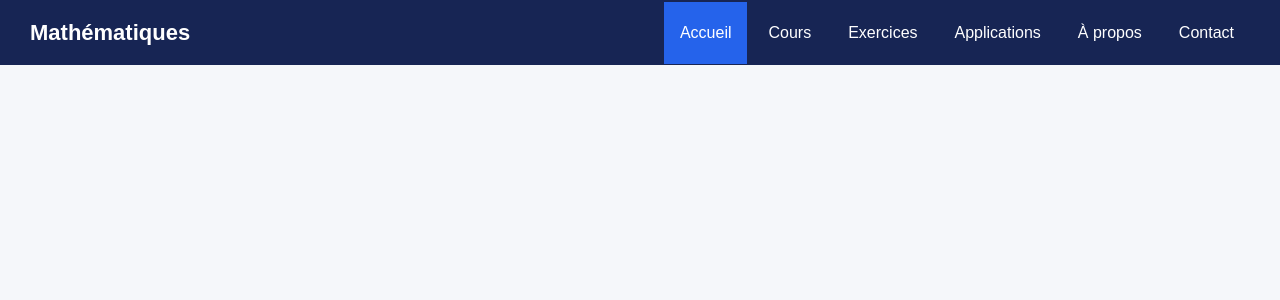
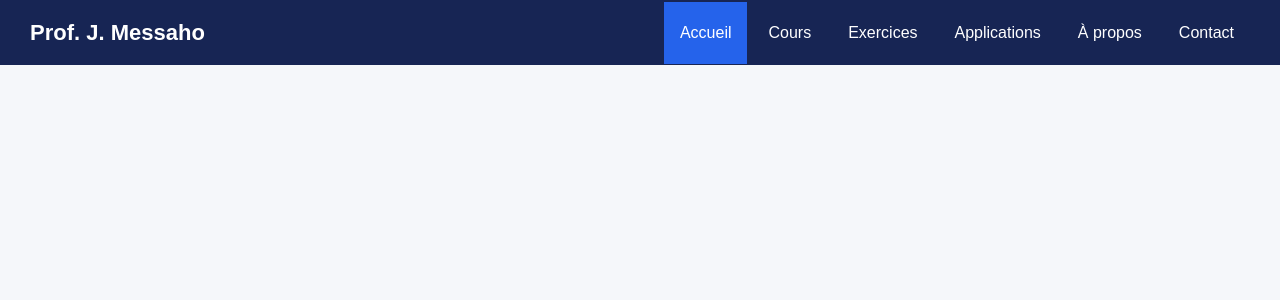
Before and after one commit to jmessaho/django26, a Django app: page / in a window 1280 px wide. Shown: the top 300 px of the page. Run offline with Django 5.2, Linux system fonts and the light colour scheme.

Commit message:
deployement 1.0.1

```diff
--- a/app26/templates/index.html
+++ b/app26/templates/index.html
@@ -4,7 +4,7 @@
     <meta charset="UTF-8">
     <meta name="viewport" content="width=device-width, initial-scale=1.0">
 
-    <title>{% block title %}Mathématiques{% endblock %}</title>
+    <title>{% block title %}Prof. J. Messaho{% endblock %}</title>
 
     <style>
         * {
@@ -105,7 +105,7 @@
 <nav class="navbar">
 
     <a href="/" class="logo">
-        Mathématiques
+        Prof. J. Messaho
     </a>
 
     <div class="menu-button" id="menuButton">
```
